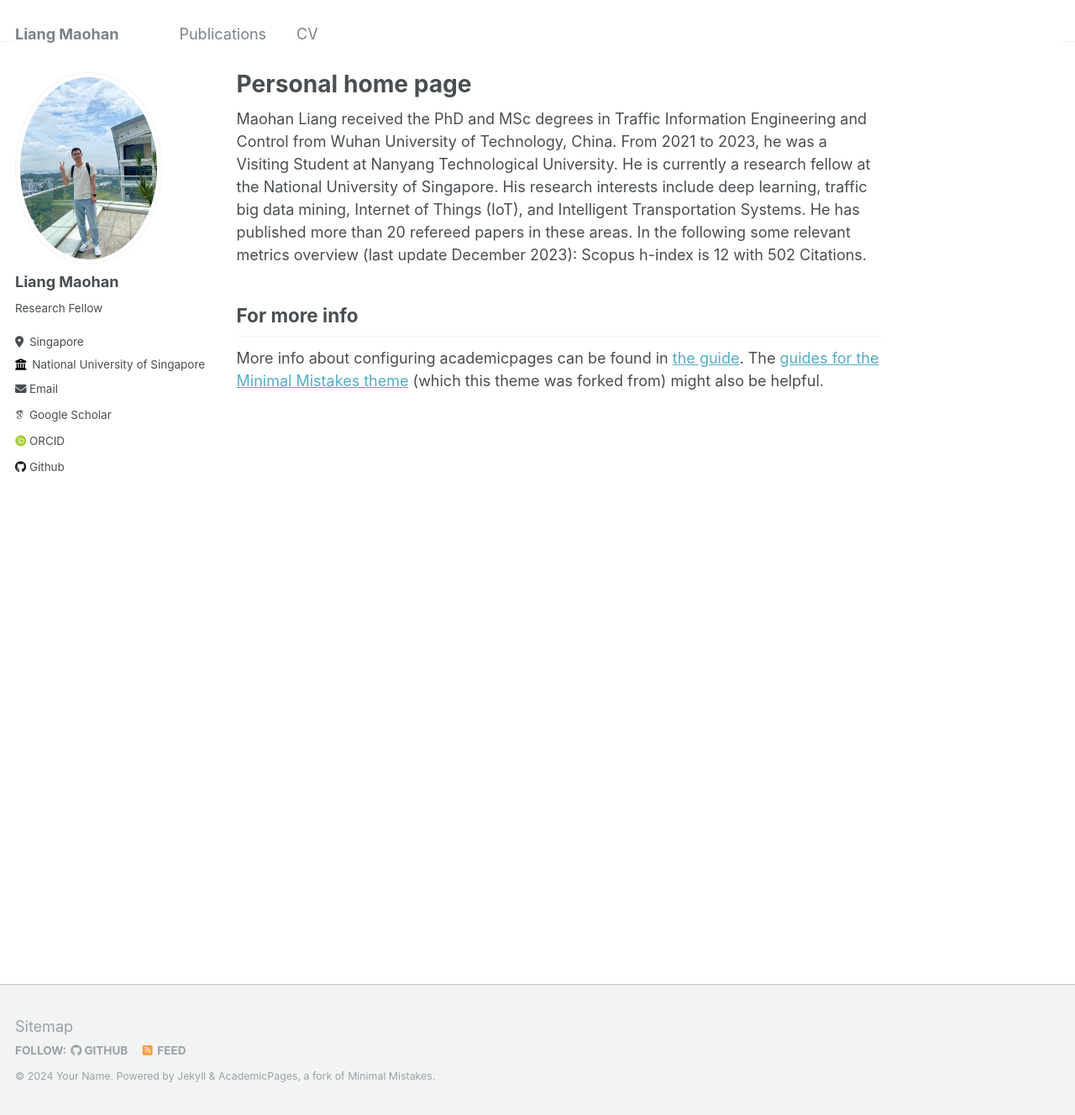
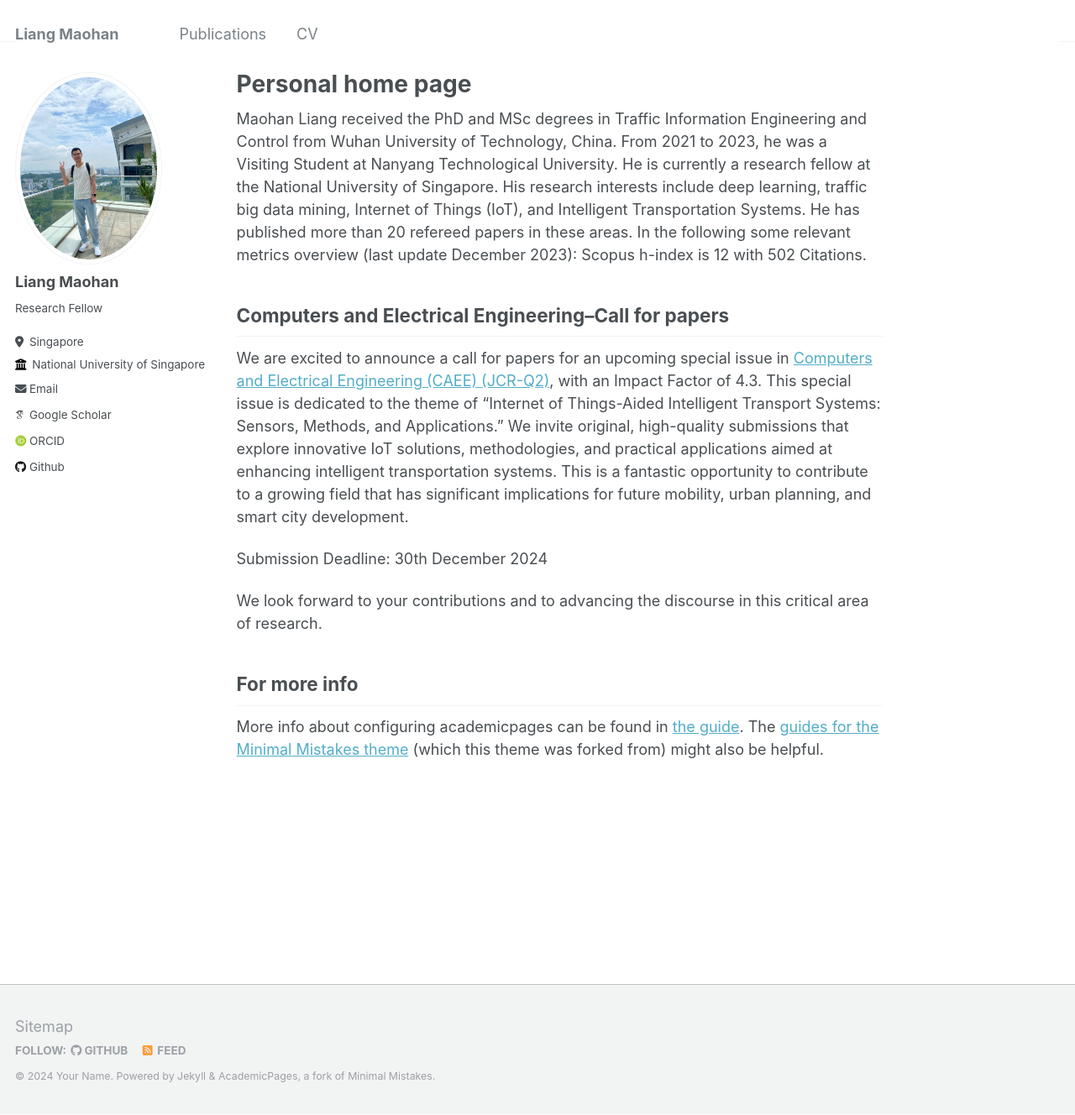
Before and after one commit to maohliang/nus.github.io, a Jekyll site: the page built from _pages/about.md, in a window 1280 px wide and 1328 px high. Shown: the whole window at 84% size. Built offline with Jekyll 4.4.1, drawn with Linux system fonts in a browser that asks for light colours; some web fonts are replaced.

Commit message:
Update about.md

```diff
--- a/_pages/about.md
+++ b/_pages/about.md
@@ -9,8 +9,13 @@ redirect_from:
 
 Maohan Liang received the PhD and MSc degrees in Traffic Information Engineering and Control from Wuhan University of Technology, China. From 2021 to 2023, he was a Visiting Student at Nanyang Technological University. He is currently a research fellow at the National University of Singapore. His research interests include deep learning, traffic big data mining, Internet of Things (IoT), and Intelligent Transportation Systems. He has published more than 20 refereed papers in these areas. In the following some relevant metrics overview (last update December 2023): Scopus h-index is 12 with 502 Citations.
 
+Computers and Electrical Engineering--Call for papers
+------
+We are excited to announce a call for papers for an upcoming special issue in [Computers and Electrical Engineering (CAEE) (JCR-Q2)](https://www-sciencedirect-com.libproxy1.nus.edu.sg/journal/computers-and-electrical-engineering/about/call-for-papers), with an Impact Factor of 4.3. This special issue is dedicated to the theme of "Internet of Things-Aided Intelligent Transport Systems: Sensors, Methods, and Applications." We invite original, high-quality submissions that explore innovative IoT solutions, methodologies, and practical applications aimed at enhancing intelligent transportation systems. This is a fantastic opportunity to contribute to a growing field that has significant implications for future mobility, urban planning, and smart city development.
 
+Submission Deadline: 30th December 2024
 
+We look forward to your contributions and to advancing the discourse in this critical area of research.
 
 
 For more info
```
